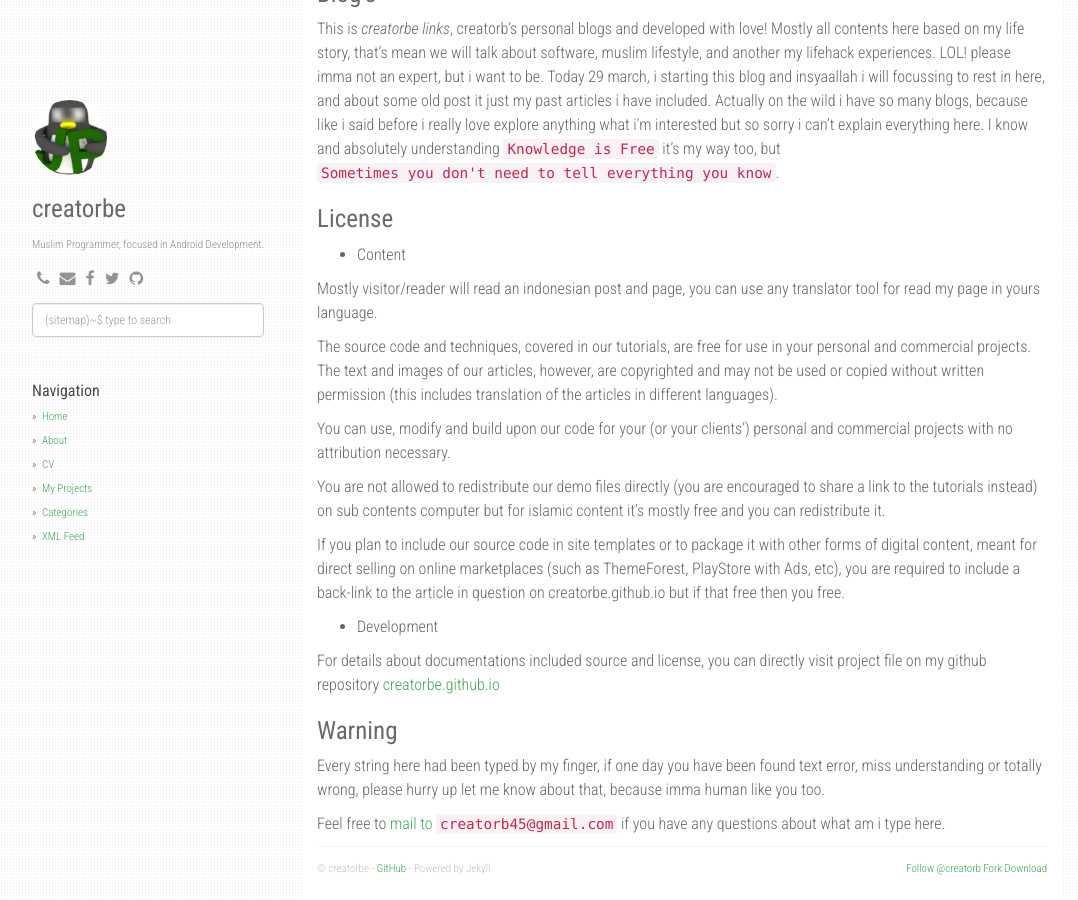
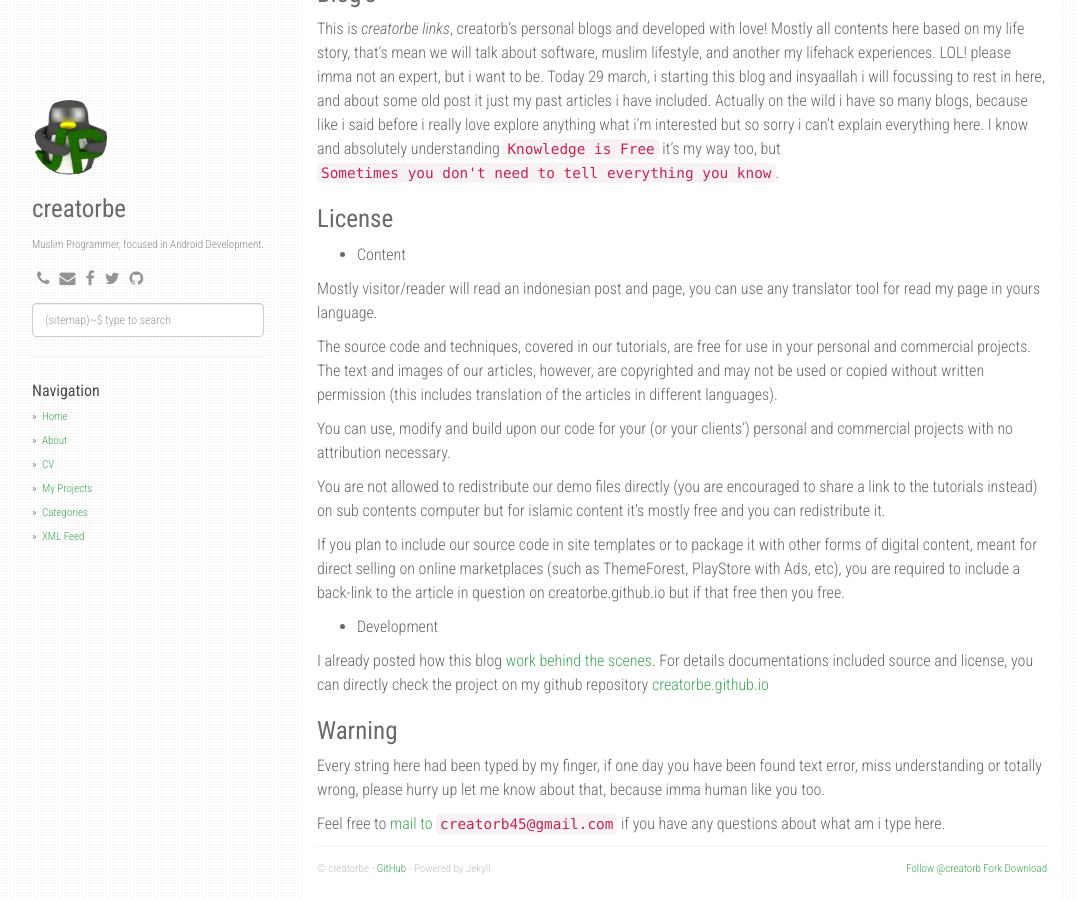
Before and after one commit to creatorbe/creatorbe.github.io, a Jekyll site: the page built from about.md, in a window 1280 px wide and 900 px high, scrolled down 746 px. Shown: the whole window, without its empty margins (53-1131 px from the left). Built offline with Jekyll 4.4.1, drawn with Linux system fonts in a browser that asks for light colours; nearby versions of some CDN libraries.

Commit message:
included link

```diff
--- a/404.html
+++ b/404.html
@@ -6,7 +6,7 @@ permalink: /404.html
 <p align="center">
   <img src="https://raw.githubusercontent.com/creatorbe/creatorbe.github.io/master/static/img/404.png" alt="404"/>
 </p>
-<h1>Whoops! Could not find that page.</h1>
+<h1 align="center">Whoops! Could not find that page.</h1>
 <p>
 Hi there, I regularly doing improvement my blog to a new platform and may have broken
 a lot of links inadvertently.
--- a/about.md
+++ b/about.md
@@ -38,7 +38,7 @@ If you plan to include our source code in site templates or to package it with o
 
 * Development
 
-For details about documentations included source and license, you can directly visit project file on my github repository [creatorbe.github.io](https://github.com/creatorbe/creatorbe.github.io)
+I already posted how this blog [work behind the scenes](). For details documentations included source and license, you can directly check the project on my github repository [creatorbe.github.io](https://github.com/creatorbe/creatorbe.github.io)
 
 
 Warning
```
